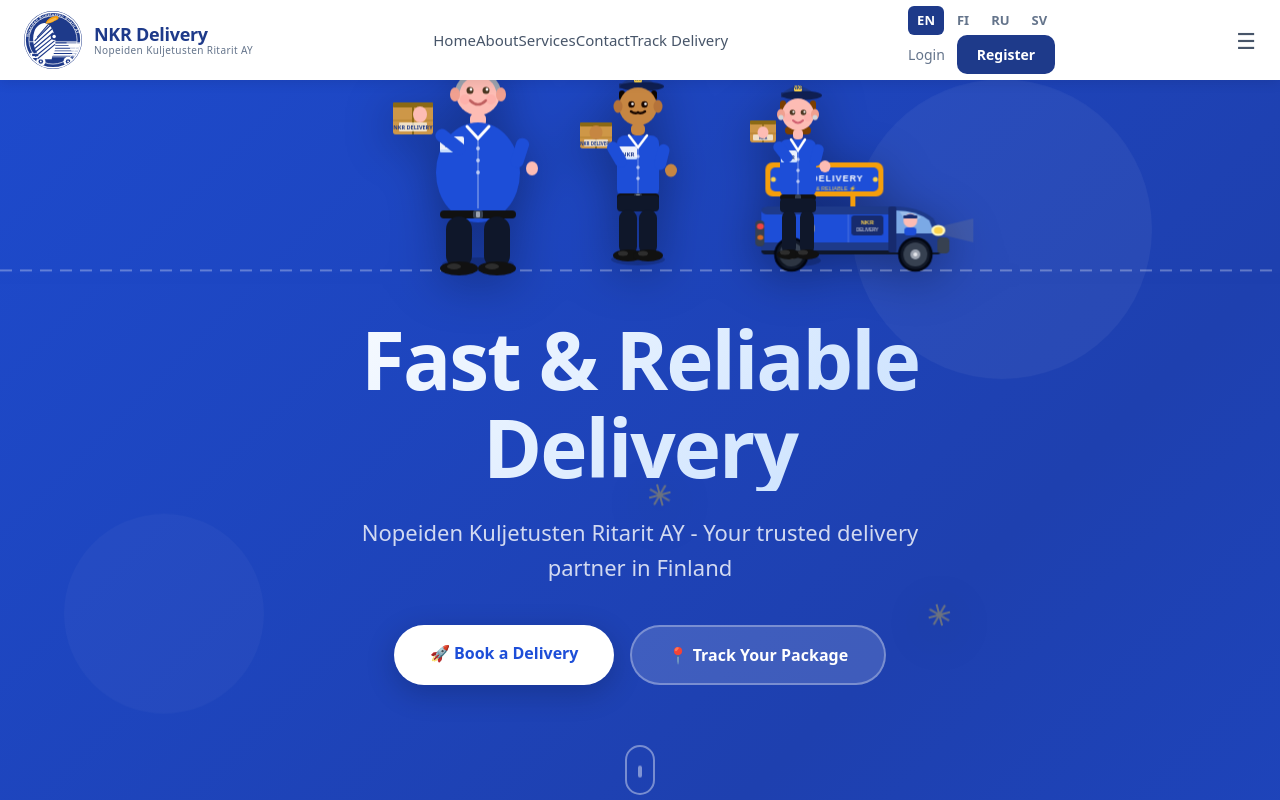
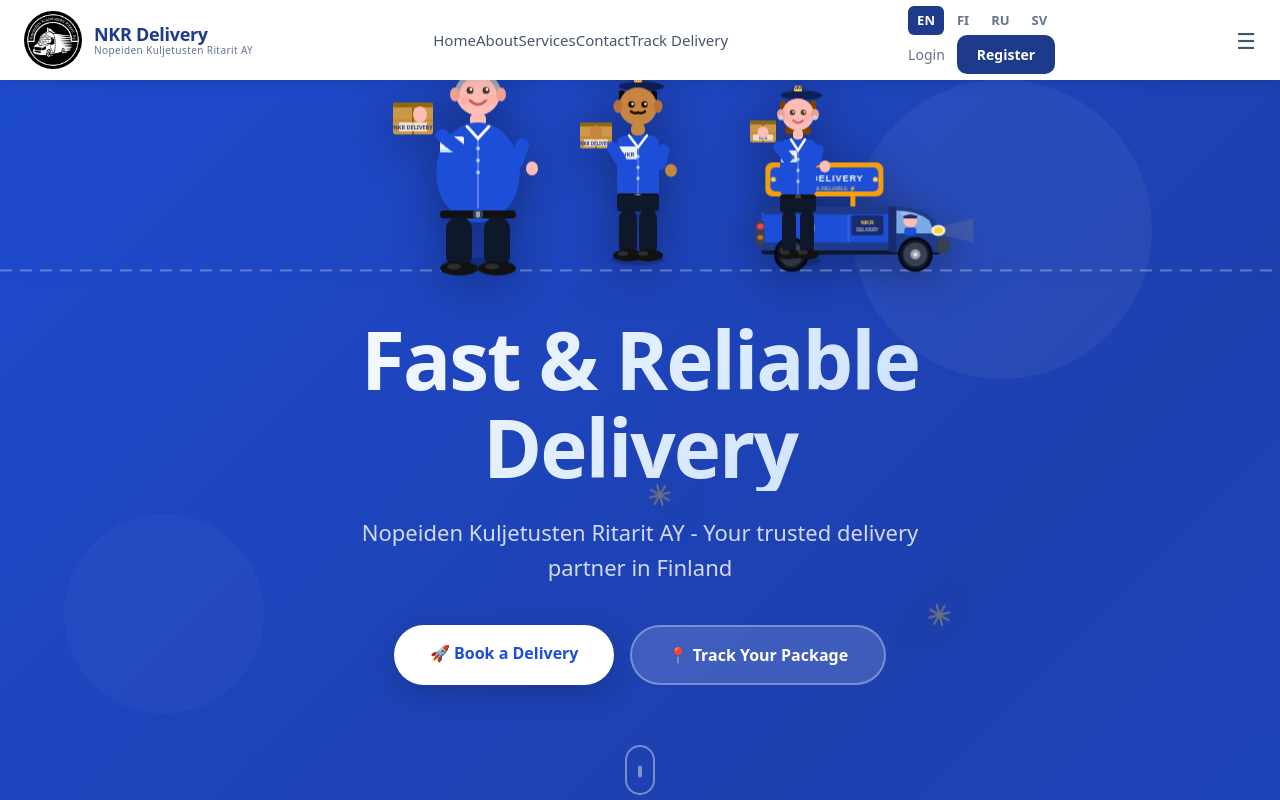
Before and after one commit to Akindu-kalpana/delivery-management-system-, a React (Vite) app in the folder frontend/: page / in a window 1280 px wide. Shown: the top 800 px of the page. Built offline with nearby package versions, Linux system fonts and the light colour scheme.

Commit message:
update logo

```diff
--- a/frontend/src/components/Navbar.jsx
+++ b/frontend/src/components/Navbar.jsx
@@ -3,113 +3,15 @@ import { Link, useNavigate } from 'react-router-dom';
 import { useTranslation } from 'react-i18next';
 import { useAuth } from '../context/AuthContext';
 
-/* ── Company Logo SVG — exact recreation of NKR logo ── */
+/* ── Company Logo Image ── */
 const NKRLogo = () => (
-  <svg viewBox="0 0 200 200" width="58" height="58" xmlns="http://www.w3.org/2000/svg" className="nkr-logo-svg" style={{ flexShrink: 0 }}>
-    <defs>
-      {/* Arc path for curved text along the top */}
-      <path id="arcTop" d="M 16,100 A 84,84 0 0,1 184,100" />
-      {/* Clip everything to the circle */}
-      <clipPath id="circleClip">
-        <circle cx="100" cy="100" r="95" />
-      </clipPath>
-    </defs>
-
-    {/* ── Navy background circle ── */}
-    <circle cx="100" cy="100" r="100" fill="#1E3A8A" />
-
-    {/* ── Outer white ring ── */}
-    <circle cx="100" cy="100" r="96" fill="none" stroke="white" strokeWidth="5" />
-
-    {/* ── Inner white ring ── */}
-    <circle cx="100" cy="100" r="83" fill="none" stroke="white" strokeWidth="2.5" />
-
-    {/* ── Curved company name between the two rings ── */}
-    <text fontSize="13" fill="white" fontFamily="Arial, sans-serif" fontWeight="800" letterSpacing="1.2">
-      <textPath href="#arcTop" startOffset="4%">Nopeiden Kuljetusten Ritarit AY</textPath>
-    </text>
-
-    {/* ── Horizontal divider line ── */}
-    <line x1="18" y1="106" x2="182" y2="106" stroke="white" strokeWidth="2.5" />
-
-    {/* ── All artwork clipped inside the circle ── */}
-    <g clipPath="url(#circleClip)">
-
-      {/* ════ TRUCK ════ */}
-
-      {/* Cargo body — horizontal speed lines forming the body, tapering right */}
-      <line x1="88"  y1="115" x2="194" y2="115" stroke="white" strokeWidth="6" strokeLinecap="round" />
-      <line x1="88"  y1="124" x2="192" y2="124" stroke="white" strokeWidth="6" strokeLinecap="round" />
-      <line x1="88"  y1="133" x2="188" y2="133" stroke="white" strokeWidth="6" strokeLinecap="round" />
-      <line x1="88"  y1="142" x2="183" y2="142" stroke="white" strokeWidth="6" strokeLinecap="round" />
-      <line x1="88"  y1="151" x2="176" y2="151" stroke="white" strokeWidth="6" strokeLinecap="round" />
-      {/* Speed-blur tail (shorter lines fading right beyond cargo box) */}
-      <line x1="148" y1="110" x2="200" y2="110" stroke="white" strokeWidth="3.5" strokeLinecap="round" />
-      <line x1="155" y1="119" x2="200" y2="119" stroke="white" strokeWidth="3.5" strokeLinecap="round" />
-      <line x1="160" y1="128" x2="200" y2="128" stroke="white" strokeWidth="3.5" strokeLinecap="round" />
-      <line x1="164" y1="137" x2="200" y2="137" stroke="white" strokeWidth="3.5" strokeLinecap="round" />
-      <line x1="168" y1="146" x2="200" y2="146" stroke="white" strokeWidth="3" strokeLinecap="round" />
-      <line x1="172" y1="155" x2="200" y2="155" stroke="white" strokeWidth="3" strokeLinecap="round" />
-
-      {/* Truck undercarriage / chassis line */}
-      <line x1="28" y1="158" x2="180" y2="158" stroke="white" strokeWidth="2" />
-
-      {/* Truck front bumper + headlights */}
-      <rect x="22" y="144" width="72" height="16" rx="2" fill="white" />
-      {/* Headlight left */}
-      <rect x="28" y="147" width="22" height="9" rx="1.5" fill="#1E3A8A" />
-      {/* Headlight right */}
-      <rect x="56" y="147" width="16" height="9" rx="1.5" fill="#1E3A8A" />
-      {/* Lower bumper bar */}
-      <rect x="20" y="157" width="76" height="5" rx="1" fill="white" />
-
-      {/* Front wheel */}
-      <circle cx="58"  cy="174" r="16" fill="white" />
-      <circle cx="58"  cy="174" r="8"  fill="#1E3A8A" />
-      <circle cx="58"  cy="174" r="3"  fill="white" />
-
-      {/* Rear wheel */}
-      <circle cx="152" cy="174" r="16" fill="white" />
-      <circle cx="152" cy="174" r="8"  fill="#1E3A8A" />
-      <circle cx="152" cy="174" r="3"  fill="white" />
-
-      {/* ════ KNIGHT HELMET — merges with truck cab ════ */}
-
-      {/* Main helmet dome shape */}
-      <path d="
-        M 74 42
-        C 58 40 42 54 36 70
-        C 30 86 30 106 36 124
-        C 40 138 48 150 54 158
-        L 54 166
-        L 96 166
-        L 96 158
-        C 104 148 108 134 108 118
-        C 110 100 106 80 98 64
-        C 92 50 84 42 74 42
-        Z
-      " fill="white" />
-
-      {/* Diagonal visor lines across helmet face (lower-left to upper-right) */}
-      <line x1="36"  y1="130" x2="100" y2="76"  stroke="#1E3A8A" strokeWidth="4" strokeLinecap="round" />
-      <line x1="36"  y1="144" x2="102" y2="90"  stroke="#1E3A8A" strokeWidth="4" strokeLinecap="round" />
-      <line x1="40"  y1="156" x2="104" y2="104" stroke="#1E3A8A" strokeWidth="4" strokeLinecap="round" />
-      <line x1="48"  y1="164" x2="106" y2="116" stroke="#1E3A8A" strokeWidth="4" strokeLinecap="round" />
-      <line x1="36"  y1="116" x2="96"  y2="62"  stroke="#1E3A8A" strokeWidth="4" strokeLinecap="round" />
-      <line x1="38"  y1="102" x2="90"  y2="50"  stroke="#1E3A8A" strokeWidth="4" strokeLinecap="round" />
-      <line x1="46"  y1="90"  x2="84"  y2="46"  stroke="#1E3A8A" strokeWidth="3.5" strokeLinecap="round" />
-
-      {/* Round scope / rivet on right of helmet — large circle with inner white ring */}
-      <circle cx="104" cy="88" r="12" fill="#1E3A8A" />
-      <circle cx="104" cy="88" r="6"  fill="white" />
-
-      {/* Plume / flag at top of helmet — gold flowing to the right */}
-      <path d="M 74 42 C 80 28 92 20 106 18 C 118 16 122 22 118 28 C 114 32 106 34 100 38 C 92 42 84 44 74 42 Z" fill="#F59E0B" />
-      {/* Plume inner highlight */}
-      <path d="M 78 42 C 84 32 94 26 106 24 C 112 22 114 26 110 30 C 106 33 100 35 94 38 Z" fill="white" opacity="0.25" />
-
-    </g>
-  </svg>
+  <img
+    src="/WhatsApp Image 2026-03-26 at 6.38.06 PM.png"
+    alt="NKR Delivery Logo"
+    width="58"
+    height="58"
+    style={{ flexShrink: 0, borderRadius: '50%', objectFit: 'cover' }}
+  />
 );
 
 const Navbar = () => {
```
Also changed, not shown: frontend/public/WhatsApp Image 2026-03-26 at 6.38.06 PM.png (added).
